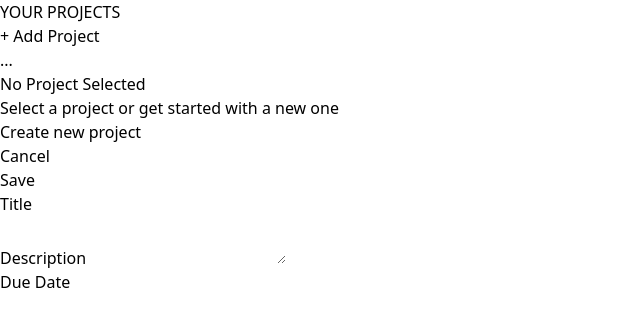
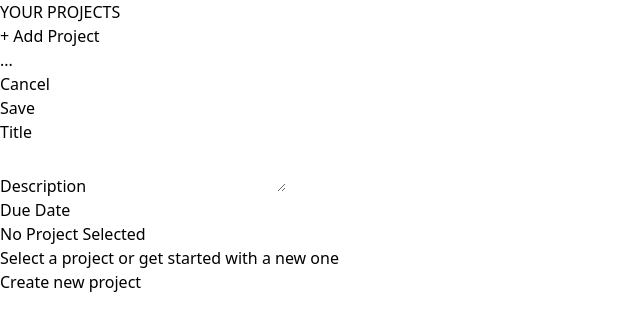
Before and after one commit to bofrank/ProductManager, a React (Vite) app: page / in a window 1280 px wide. Shown: the top 330 px of the page, without its empty margins (0-640 px from the left). Built offline with nearby package versions, Linux system fonts and the light colour scheme.

Commit message:
Adding input form.

```diff
--- a/src/App.jsx
+++ b/src/App.jsx
@@ -1,4 +1,4 @@
-import ProjectForm from "./components/NewProject";
+import NewProject from "./components/NewProject";
 import ProjectsSidebar from "./components/ProjectsSidebar";
 
 function App() {
@@ -6,6 +6,7 @@ function App() {
     <>
       <main className="h-screen my-8 flex gap-8">
         <ProjectsSidebar />
+        <NewProject visibility="visible" />
         <div>
           <p className="flex flex-col gap-1 my-4">
             No Project Selected
@@ -18,9 +19,6 @@ function App() {
           </button>
         </div>
       </main>
-      <div>
-        <ProjectForm visibility="visible" />
-      </div>
     </>
   );
 }
--- /dev/null
+++ b/src/components/Input.jsx
@@ -0,0 +1,8 @@
+export default function Input({ label, textarea, ...props }){
+    return (
+        <p className="flex flex-col gap-1 my-4">
+            <label className="text-sm font-bold uppercase text-stone-500">{label}</label>
+            {textarea ? <textarea {...props} /> : <input {...props} />}
+        </p>
+    )
+}
--- a/src/components/NewProject.jsx
+++ b/src/components/NewProject.jsx
@@ -1,4 +1,5 @@
 import { useState, useRef } from 'react';
+import Input from './Input.jsx';
 
 export default function NewProject({visibility}){
     return (
@@ -8,18 +9,9 @@ export default function NewProject({visibility}){
                 <li><button className="text-stone-800 hover:text-stone-950">Save</button></li>
             </menu>
             <div className="w-[35rem] mt-16">
-                <p className="flex flex-col gap-1 my-4">
-                    <label className="text-sm font-bold uppercase text-stone-500">Title</label>
-                        <input className="w-full p-1 border-b-2 rounded-sm border-stone-300 bg-stone-200 text-stone-600 focus:outline-none focus:border-stone-600" />
-                </p>
-                <p className="flex flex-col gap-1 my-4">
-                    <label className="text-sm font-bold uppercase text-stone-500">Description</label>
-                        <textarea />
-                </p>
-                <p className="flex flex-col gap-1 my-4">
-                    <label className="text-sm font-bold uppercase text-stone-500">Due Date </label>
-                        <input className="w-full p-1 border-b-2 rounded-sm border-stone-300 bg-stone-200 text-stone-600 focus:outline-none focus:border-stone-600" />
-                </p>
+                <Input label="Title" className="w-full p-1 border-b-2 rounded-sm border-stone-300 bg-stone-200 text-stone-600 focus:outline-none focus:border-stone-600" />
+                <Input label="Description" textarea />
+                <Input label="Due Date" className="w-full p-1 border-b-2 rounded-sm border-stone-300 bg-stone-200 text-stone-600 focus:outline-none focus:border-stone-600" />
             </div>
         </div>
     )
```
